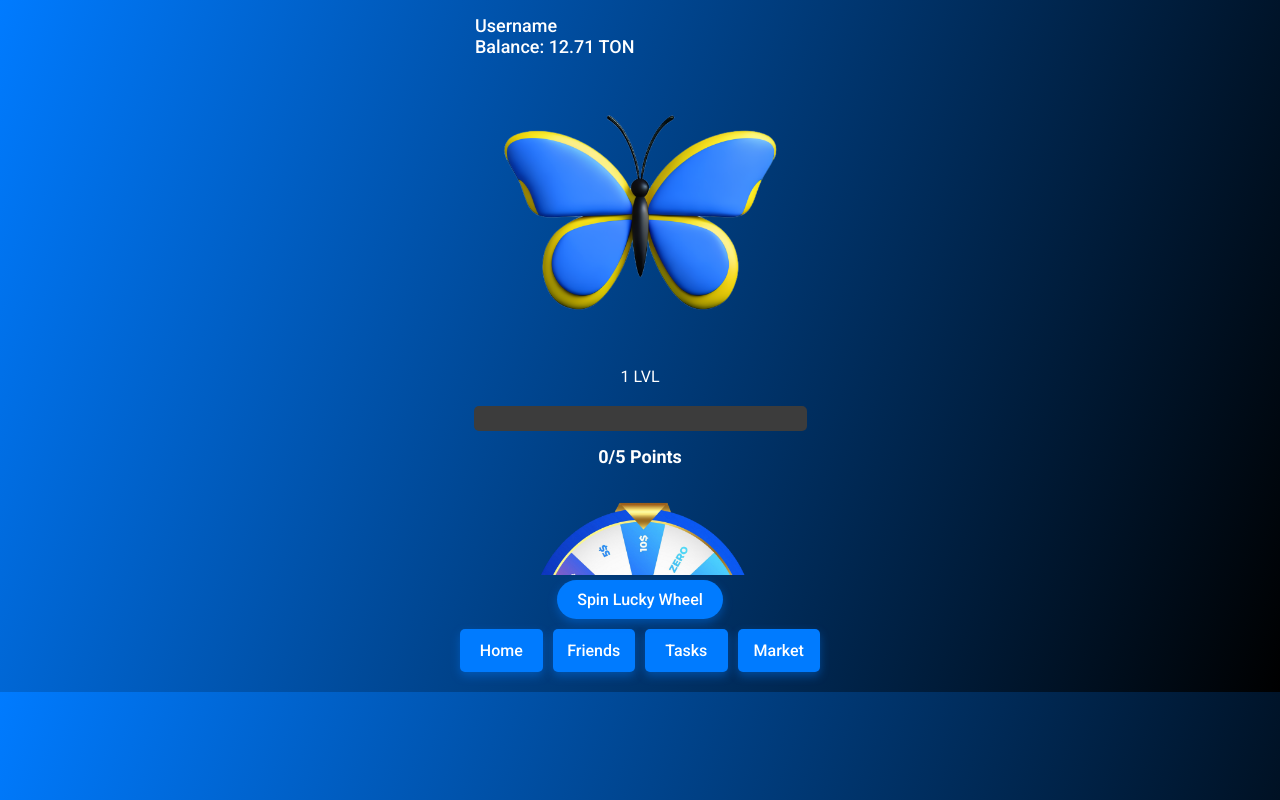
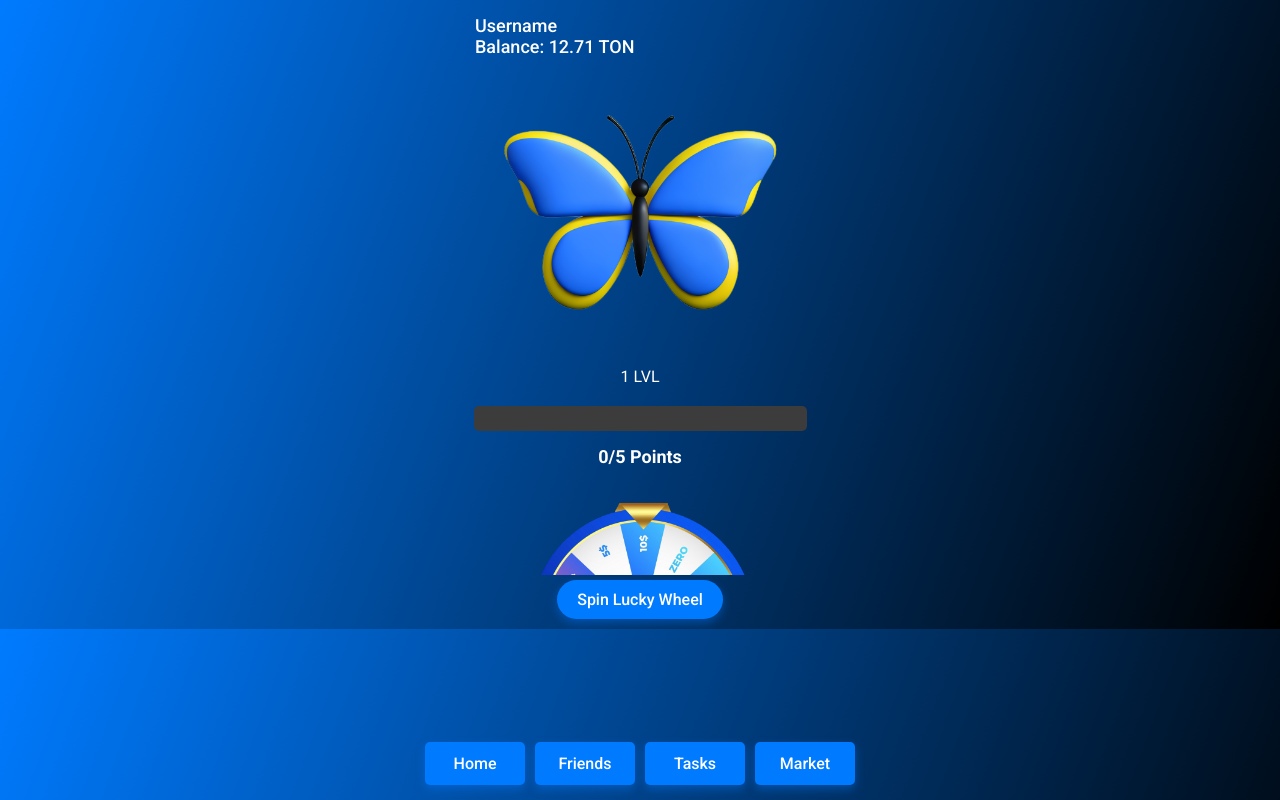
Before and after one commit to surospx31/bostion, a plain HTML site: page index.html in a window 1280 px wide. Both pictures are taken after a click on the button "GET". Drawn offline with Linux system fonts and the light colour scheme.

Commit message:
Додав початкову версію веб-додатку

```diff
--- a/styles.css
+++ b/styles.css
@@ -90,8 +90,12 @@ img {
     display: flex;
     justify-content: center;
     align-items: center;
-    margin-top: 10px; /* Менший відступ між кнопками і елементами */
-    width: 100%;
+    position: fixed; /* Закріпити кнопки на певному місці */
+    bottom: 10px; /* Відступ від нижнього краю */
+    width: 90%; /* Ширина контейнера з кнопками */
+    margin: 0 auto; /* Центрування контейнера */
+    left: 50%; /* Вирівнювання по центру */
+    transform: translateX(-50%); /* Центрування контейнера по горизонталі */
     flex-wrap: wrap;
 }
 
```
